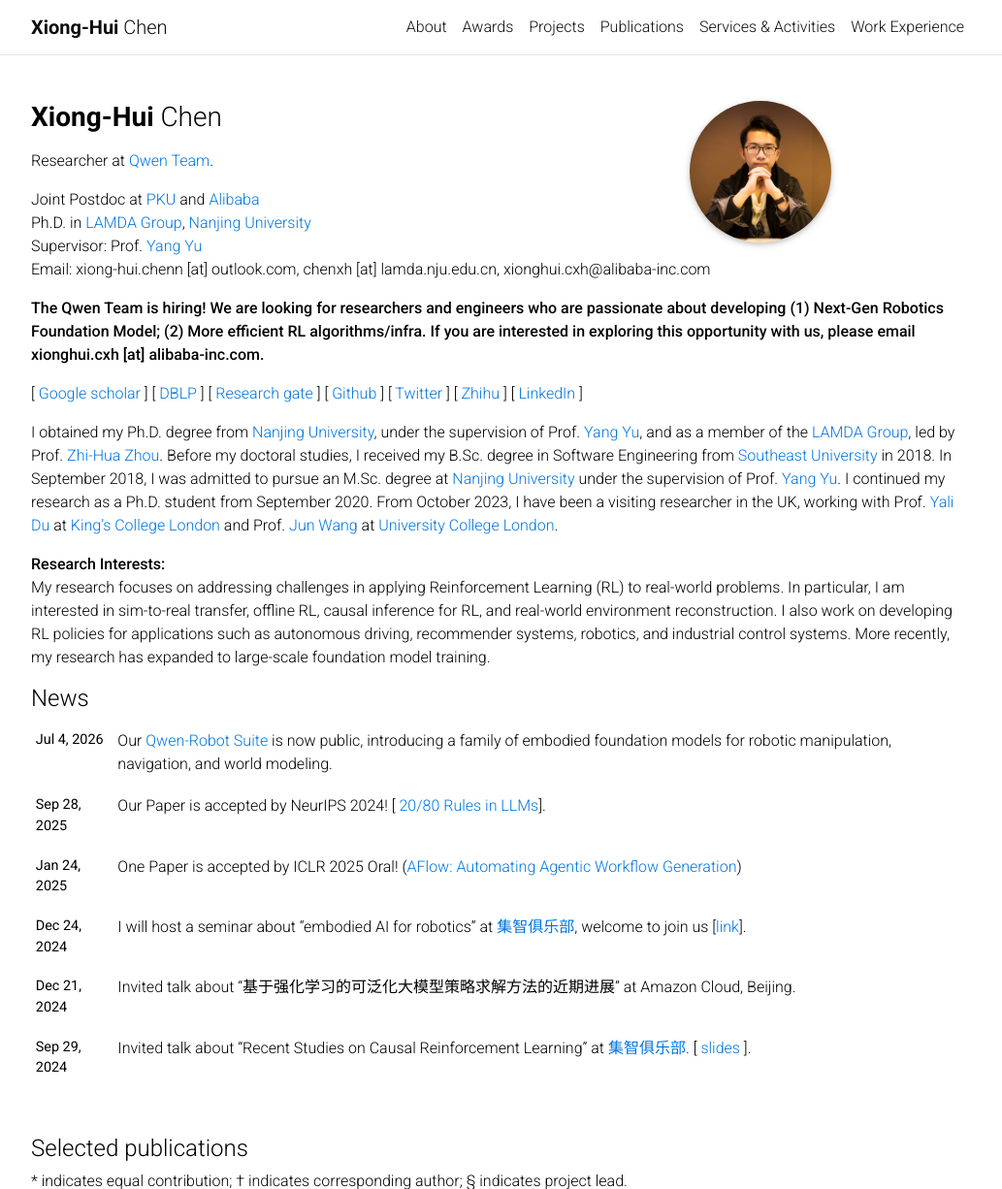
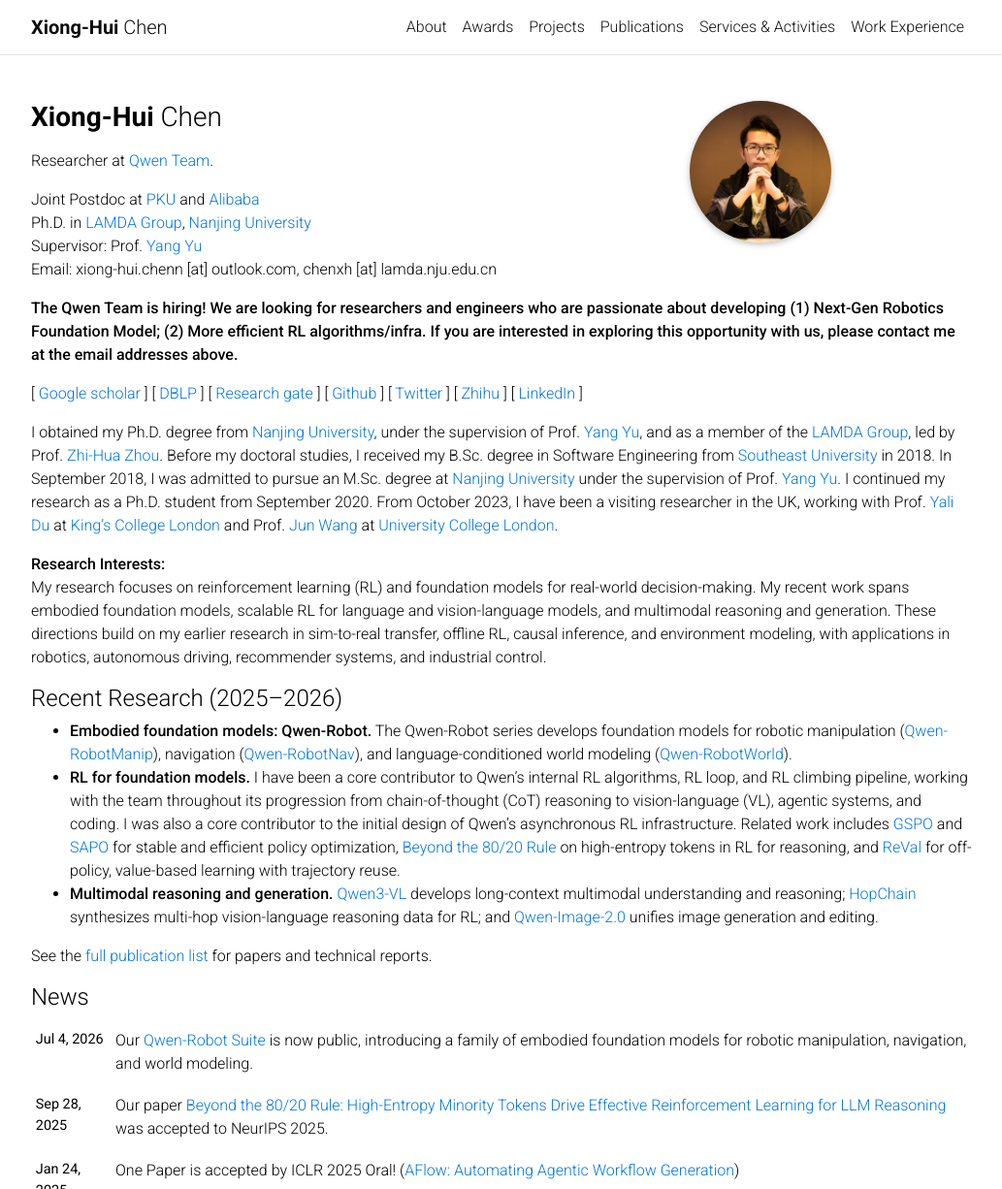
Before and after one commit to xionghuichen/xionghuichen.github.io, a Jekyll site: the page built from _pages/about.md, in a window 1280 px wide and 1400 px high, cut to the strip 0-1226 px from the top of the window. Shown: the whole strip at 97% size, without its empty margins (123-1156 px from the left). Built offline with Jekyll 4.4.1, drawn with Linux system fonts in a browser that asks for light colours; comment, search, counter and statistics services are not loaded.

Commit message:
Update homepage research contributions and publication details

```diff
--- a/_bibliography/manus.bib
+++ b/_bibliography/manus.bib
@@ -9,6 +9,7 @@
   volume={114},
   number={12},
   pages={262},
+  doi={10.1007/s10994-025-06846-6},
   url={https://link.springer.com/article/10.1007/s10994-025-06846-6},
   abbr={ML},
 }
@@ -21,7 +22,8 @@
   volume={19},
   number={4},
   pages={194347},
-  url={https://journal.hep.com.cn/fcs/EN/10.1007/s11704-024-3667-y},
+  doi={10.1007/s11704-024-3946-y},
+  url={https://journal.hep.com.cn/fcs/EN/10.1007/s11704-024-3946-y},
   abbr={FCS},
 }
 
--- a/_bibliography/preprint.bib
+++ b/_bibliography/preprint.bib
@@ -79,6 +79,7 @@
       url={https://arxiv.org/abs/2603.17024},
       journal={ArXiv},
       abbr={ArXiv},
+      selected={true},
 }
 
 @article{bai2025qwen3vl,
@@ -99,6 +100,7 @@
       url={https://arxiv.org/abs/2511.20347},
       journal={ArXiv},
       abbr={ArXiv},
+      selected={true},
 }
 
 @article{shang2025stepfunproverpreviewletsthink,
@@ -139,5 +141,6 @@
       journal   = {ArXiv},
       volume    = {abs/2503.19267},
       url={https://arxiv.org/abs/2503.19267},
+      code={https://github.com/polixir/NeoRL2},
       abbr      = {ArXiv},
 }
--- a/_config.yml
+++ b/_config.yml
@@ -65,7 +65,7 @@ github_username: xionghuichen # your GitHub user name
 gitlab_username: # your GitLab user name
 twitter_username: # your Twitter handle
 linkedin_username: # your LinkedIn user name
-scholar_userid: hBZ_tKsAAAAJ # your Google Scholar ID
+scholar_userid: H5pguCYAAAAJ # your Google Scholar ID
 orcid_id: # your ORCID ID
 medium_username: # your Medium username
 quora_username: # your Quora username
@@ -75,7 +75,7 @@ blogger_url: # your blogger URL
 work_url: # work page URL
 keybase_username: # your keybase user name
 wikidata_id: # your wikidata id
-dblp_url: https://dblp.org/pid/19/2969-1.html # your DBLP profile url
+dblp_url: https://dblp.org/pid/241/7938.html # your DBLP profile url
 stackoverflow_id: #your stackoverflow id
 
 rss_icon: true
--- a/_pages/about.md
+++ b/_pages/about.md
@@ -20,9 +20,9 @@ Researcher at <a href="https://qwen.ai/">Qwen Team</a>.
 Joint Postdoc at <a href="https://english.pku.edu.cn/">PKU</a> and <a href="https://www.alibabagroup.com/en-US">Alibaba</a><br/>
 Ph.D. in <a href="http://lamda.nju.edu.cn/CH.MainPage.ashx">LAMDA Group</a>, <a href="http://www.nju.edu.cn/">Nanjing University</a> <br/>
 Supervisor: Prof. <a href="http://lamda.nju.edu.cn/yuy/">Yang Yu</a> <br/>
-Email: xiong-hui.chenn [at] outlook.com, chenxh [at] lamda.nju.edu.cn, xionghui.cxh@alibaba-inc.com <br/>
+Email: xiong-hui.chenn [at] outlook.com, chenxh [at] lamda.nju.edu.cn <br/>
 
-**The Qwen Team is hiring! We are looking for researchers and engineers who are passionate about developing (1) Next-Gen Robotics Foundation Model; (2) More efficient RL algorithms/infra. If you are interested in exploring this opportunity with us, please email xionghui.cxh [at] alibaba-inc.com.**
+**The Qwen Team is hiring! We are looking for researchers and engineers who are passionate about developing (1) Next-Gen Robotics Foundation Model; (2) More efficient RL algorithms/infra. If you are interested in exploring this opportunity with us, please contact me at the email addresses above.**
 
 [ [Google scholar](https://scholar.google.com/citations?user=H5pguCYAAAAJ&hl=en) ] [ [DBLP](https://dblp.org/pid/241/7938.html) ] [ [Research gate](https://www.researchgate.net/profile/Xiong-Hui-Chen-2) ] [ [Github](https://github.com/xionghuichen) ] [ [Twitter](https://twitter.com/xiong_hui_chen) ] [ [Zhihu](https://www.zhihu.com/people/chen-xiong-hui-10) ] [ [LinkedIn](https://www.linkedin.com/in/xiong-hui-chen-9a94b411a/) ]
 
@@ -37,4 +37,12 @@ From October 2023, I have been a visiting researcher in the UK, working with Pro
 
 
 **Research Interests:**
-My research focuses on addressing challenges in applying Reinforcement Learning (RL) to real-world problems. In particular, I am interested in sim-to-real transfer, offline RL, causal inference for RL, and real-world environment reconstruction. I also work on developing RL policies for applications such as autonomous driving, recommender systems, robotics, and industrial control systems. More recently, my research has expanded to large-scale foundation model training.
+My research focuses on reinforcement learning (RL) and foundation models for real-world decision-making. My recent work spans embodied foundation models, scalable RL for language and vision-language models, and multimodal reasoning and generation. These directions build on my earlier research in sim-to-real transfer, offline RL, causal inference, and environment modeling, with applications in robotics, autonomous driving, recommender systems, and industrial control.
+
+#### Recent Research (2025–2026)
+
+- **Embodied foundation models: Qwen-Robot.** The Qwen-Robot series develops foundation models for robotic manipulation ([Qwen-RobotManip](https://arxiv.org/abs/2606.17846)), navigation ([Qwen-RobotNav](https://arxiv.org/abs/2606.18112)), and language-conditioned world modeling ([Qwen-RobotWorld](https://arxiv.org/abs/2606.17030)).
+- **RL for foundation models.** I have been a core contributor to Qwen's internal RL algorithms, RL loop, and RL climbing pipeline, working with the team throughout its progression from chain-of-thought (CoT) reasoning to vision-language (VL), agentic systems, and coding. I was also a core contributor to the initial design of Qwen's asynchronous RL infrastructure. Related work includes [GSPO](https://arxiv.org/abs/2507.18071) and [SAPO](https://arxiv.org/abs/2511.20347) for stable and efficient policy optimization, [Beyond the 80/20 Rule](https://proceedings.neurips.cc/paper_files/paper/2025/hash/a797c2d2e0c1fdabf4d1ab8cd0b465c6-Abstract-Conference.html) on high-entropy tokens in RL for reasoning, and [ReVal](https://arxiv.org/abs/2603.23355) for off-policy, value-based learning with trajectory reuse.
+- **Multimodal reasoning and generation.** [Qwen3-VL](https://arxiv.org/abs/2511.21631) develops long-context multimodal understanding and reasoning; [HopChain](https://arxiv.org/abs/2603.17024) synthesizes multi-hop vision-language reasoning data for RL; and [Qwen-Image-2.0](https://arxiv.org/abs/2605.10730) unifies image generation and editing.
+
+See the [full publication list](/publications/) for papers and technical reports.
```
Also changed, not shown: _bibliography/pubs.bib (+8 -4 lines), _news/nips.md (+1 -1 lines), _pages/publications.md (+7 -3 lines).
